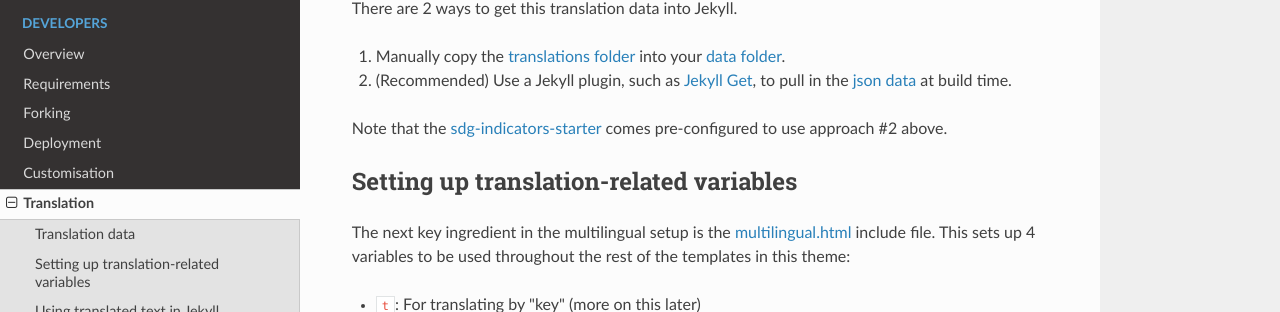
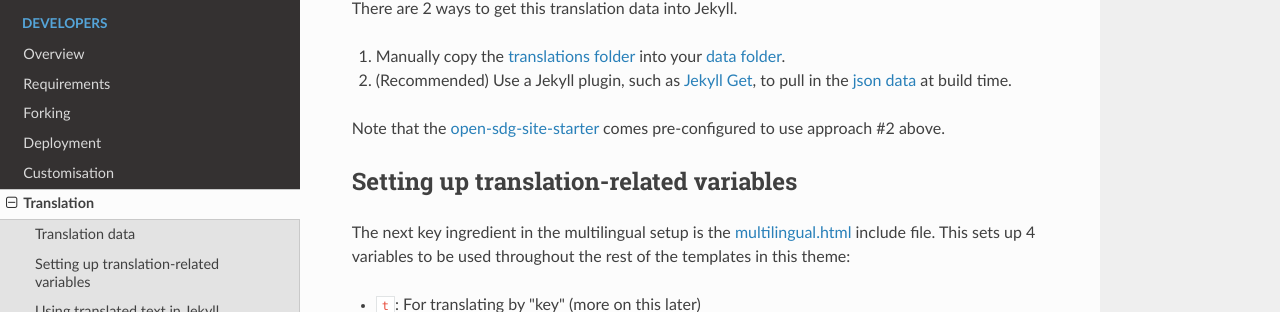
Before and after one commit to open-sdg/open-sdg, an MkDocs documentation site: the page built from docs/developers/translation.md, in a window 1280 px wide and 900 px high, scrolled down 344 px. Shown: the part 139-451 px from the top of the window. Built offline with MkDocs 1.6.1, drawn with Linux system fonts in a browser that asks for light colours; nearby versions of some CDN libraries.

Commit message:
Tweaks during revamp

```diff
--- a/docs/developers/translation.md
+++ b/docs/developers/translation.md
@@ -15,7 +15,7 @@ There are 2 ways to get this translation data into Jekyll.
 1. Manually copy the [translations folder](https://github.com/OpenDataEnterprise/sdg-translations/tree/develop/translations) into your [data folder](https://jekyllrb.com/docs/datafiles/).
 2. (Recommended) Use a Jekyll plugin, such as [Jekyll Get](https://github.com/18F/jekyll-get), to pull in the [json data](https://opendataenterprise.github.io/sdg-translations/translations.json) at build time.
 
-Note that the [sdg-indicators-starter](https://github.com/open-sdg/site-starter) comes pre-configured to use approach #2 above.
+Note that the [open-sdg-site-starter](https://github.com/open-sdg/open-sdg-site-starter) comes pre-configured to use approach #2 above.
 
 ## Setting up translation-related variables
 
```
Also changed, not shown: docs/developers/deployment.md (+1 -1 lines).
